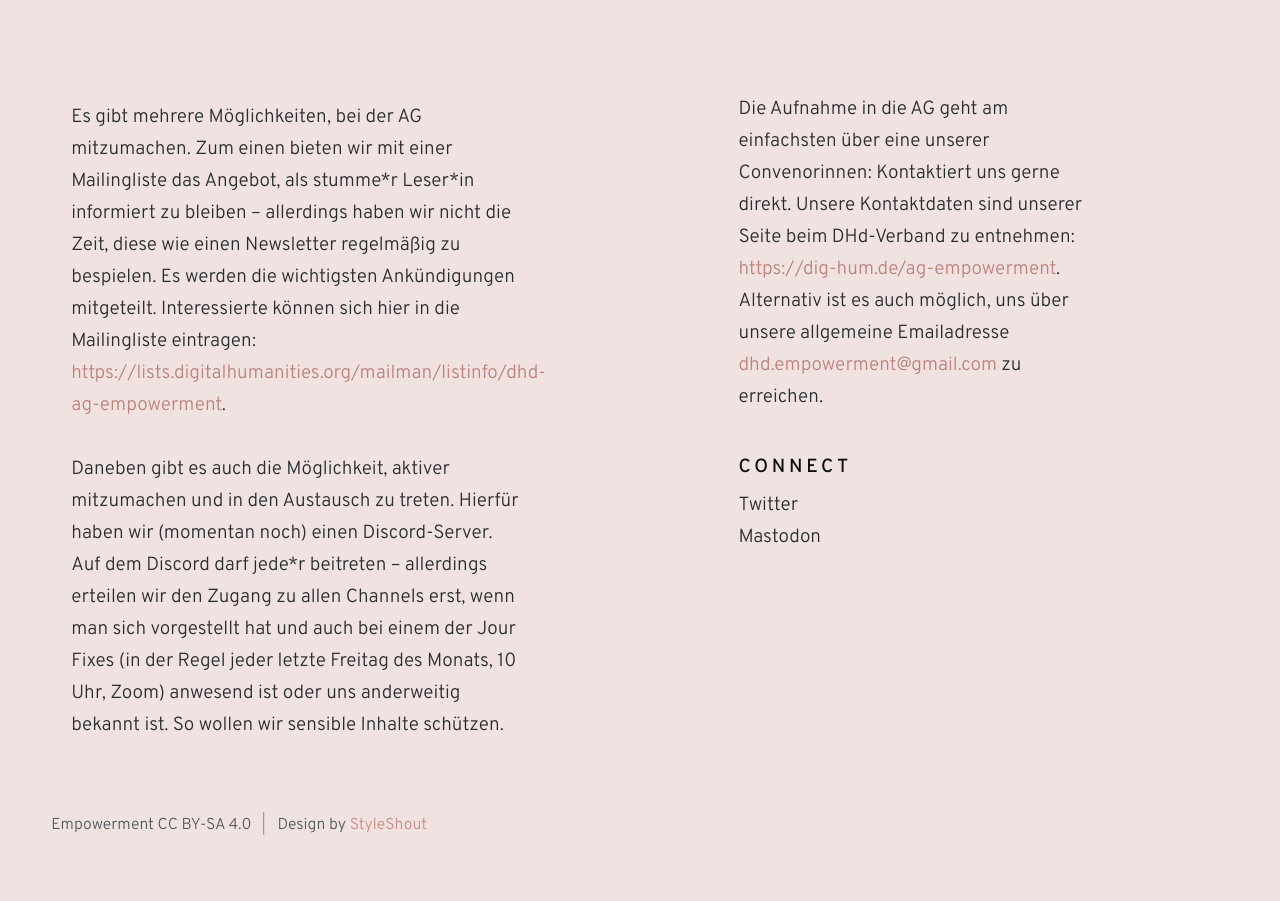
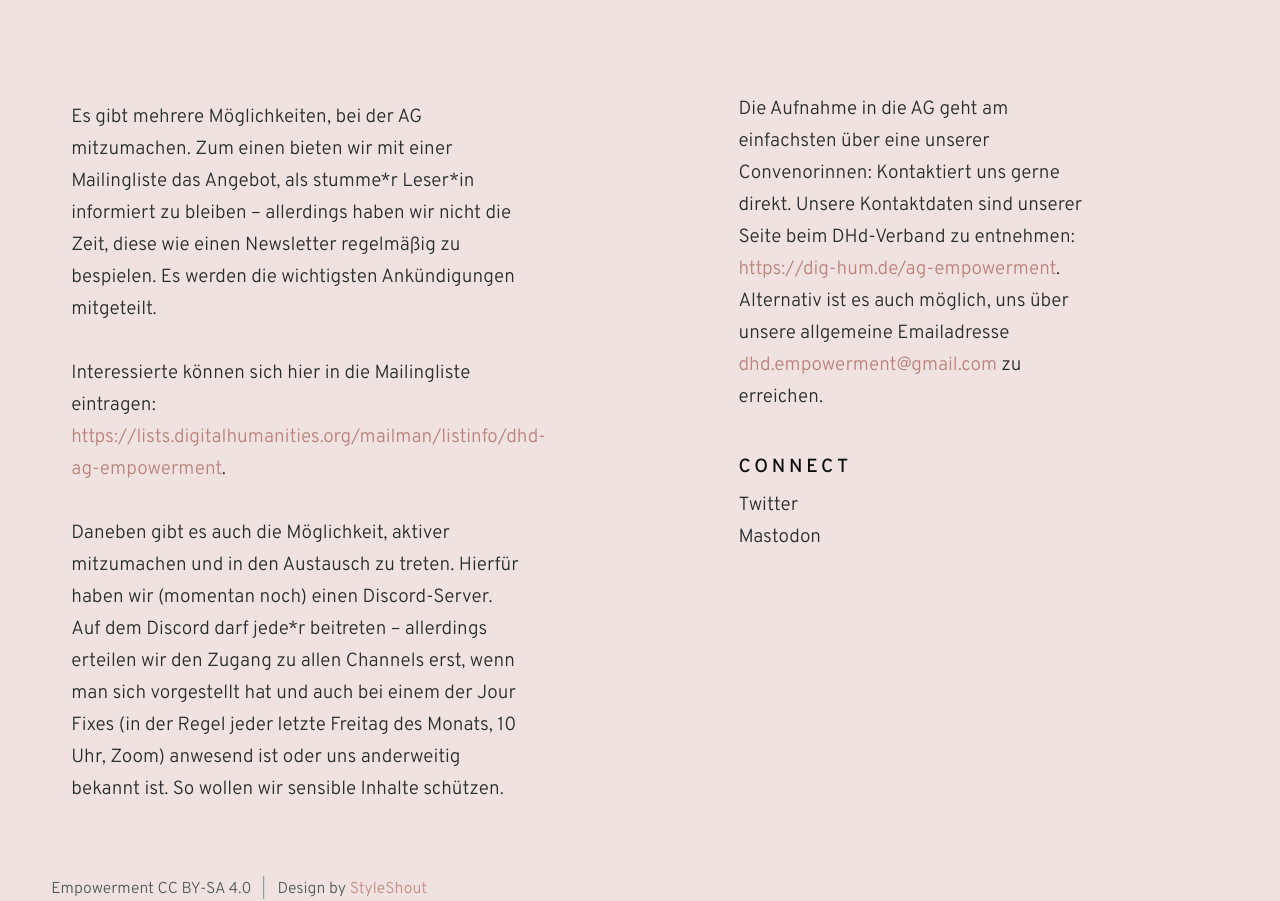
Before and after one commit to empowerdh/empowerdh.github.io, a plain HTML site: page index.html in a window 1280 px wide. Shown: the part 7720-8621 px from the top of the page. Drawn offline with Linux system fonts and the light colour scheme.

Commit message:
update contact info

```diff
--- a/index.html
+++ b/index.html
@@ -386,7 +386,8 @@
             <div class="row s-footer__contact-content">
 
                 <div class="column lg-5 md-6 stack-on-900 left-block">
-                    <p>Es gibt mehrere Möglichkeiten, bei der AG mitzumachen. Zum einen bieten wir mit einer Mailingliste das Angebot, als stumme*r Leser*in informiert zu bleiben – allerdings haben wir nicht die Zeit, diese wie einen Newsletter regelmäßig zu bespielen. Es werden die wichtigsten Ankündigungen mitgeteilt. Interessierte können sich hier in die Mailingliste eintragen: <a href="https://lists.digitalhumanities.org/mailman/listinfo/dhd-ag-empowerment">https://lists.digitalhumanities.org/mailman/listinfo/dhd-ag-empowerment</a>.</p>
+                    <p>Es gibt mehrere Möglichkeiten, bei der AG mitzumachen. Zum einen bieten wir mit einer Mailingliste das Angebot, als stumme*r Leser*in informiert zu bleiben – allerdings haben wir nicht die Zeit, diese wie einen Newsletter regelmäßig zu bespielen. Es werden die wichtigsten Ankündigungen mitgeteilt.</p>
+                    <p>Interessierte können sich hier in die Mailingliste eintragen: <a href="https://lists.digitalhumanities.org/mailman/listinfo/dhd-ag-empowerment">https://lists.digitalhumanities.org/mailman/listinfo/dhd-ag-empowerment</a>.</p>
                     <p>Daneben gibt es auch die Möglichkeit, aktiver mitzumachen und in den Austausch zu treten. Hierfür haben wir (momentan noch) einen Discord-Server. Auf dem Discord darf jede*r beitreten – allerdings erteilen wir den Zugang zu allen Channels erst, wenn man sich vorgestellt hat und auch bei einem der Jour Fixes (in der Regel jeder letzte Freitag des Monats, 10 Uhr, Zoom) anwesend ist oder uns anderweitig bekannt ist. So wollen wir sensible Inhalte schützen.</p>
                 </div>
 
```
